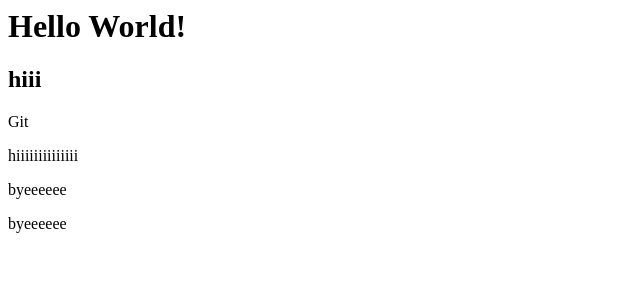
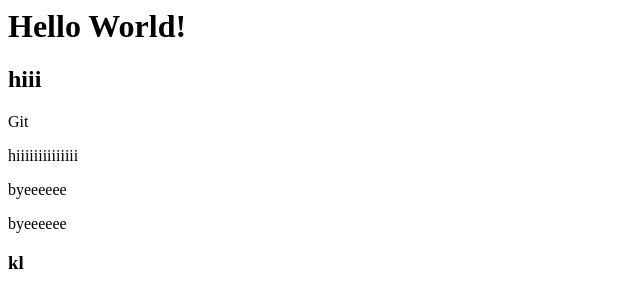
Before and after one commit to Mrlalcharan/GitHub, a plain HTML site: page index.html in a window 1280 px wide. Shown: the full height of the page, 0-640 px from the left. Drawn offline with Linux system fonts and the light colour scheme.

Commit message:
changes made

```diff
--- a/index.html
+++ b/index.html
@@ -7,3 +7,4 @@
 
 <p>byeeeeee</p>
 <p>byeeeeee</p>
+<h3> kl</h3>
```
